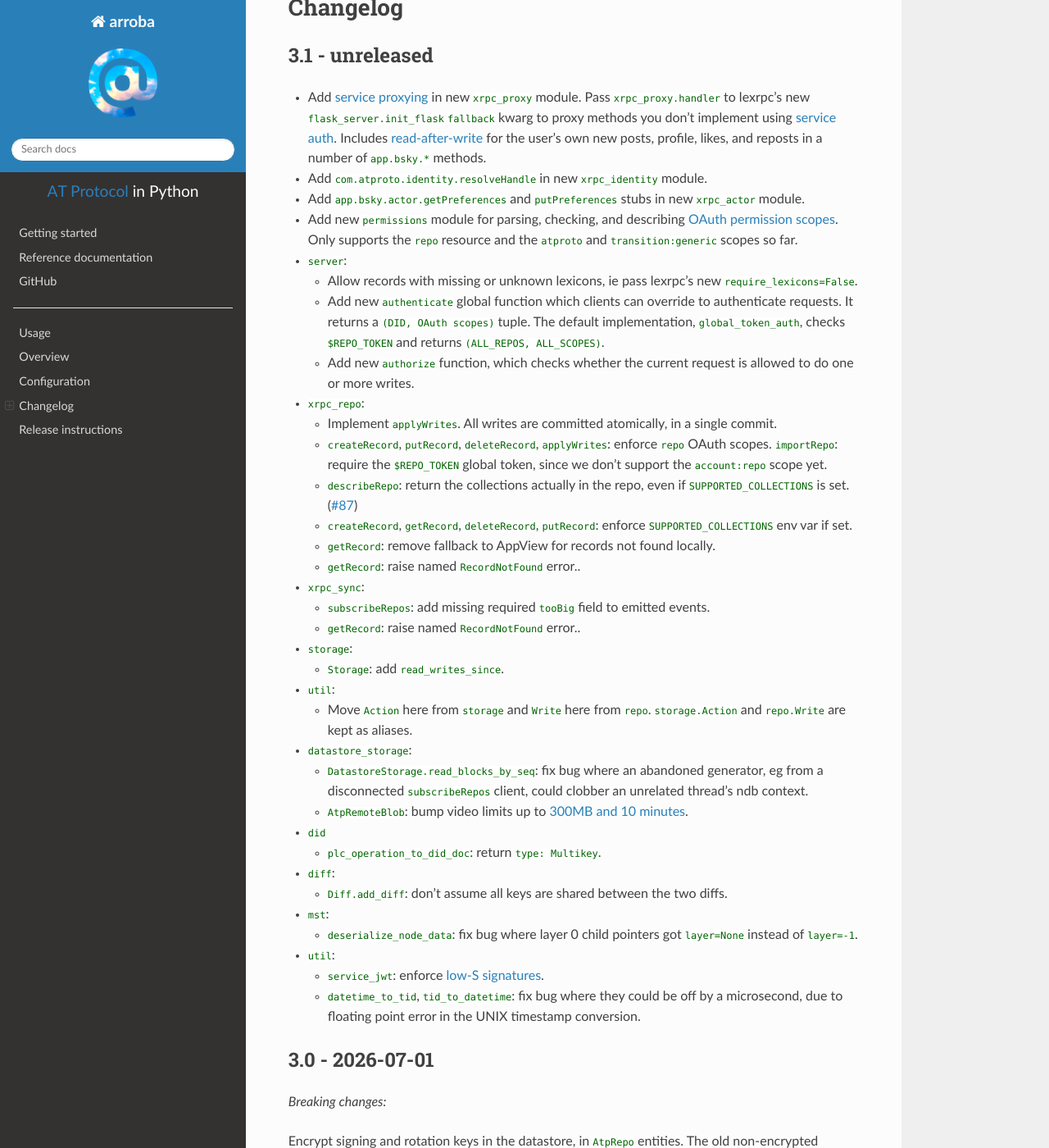
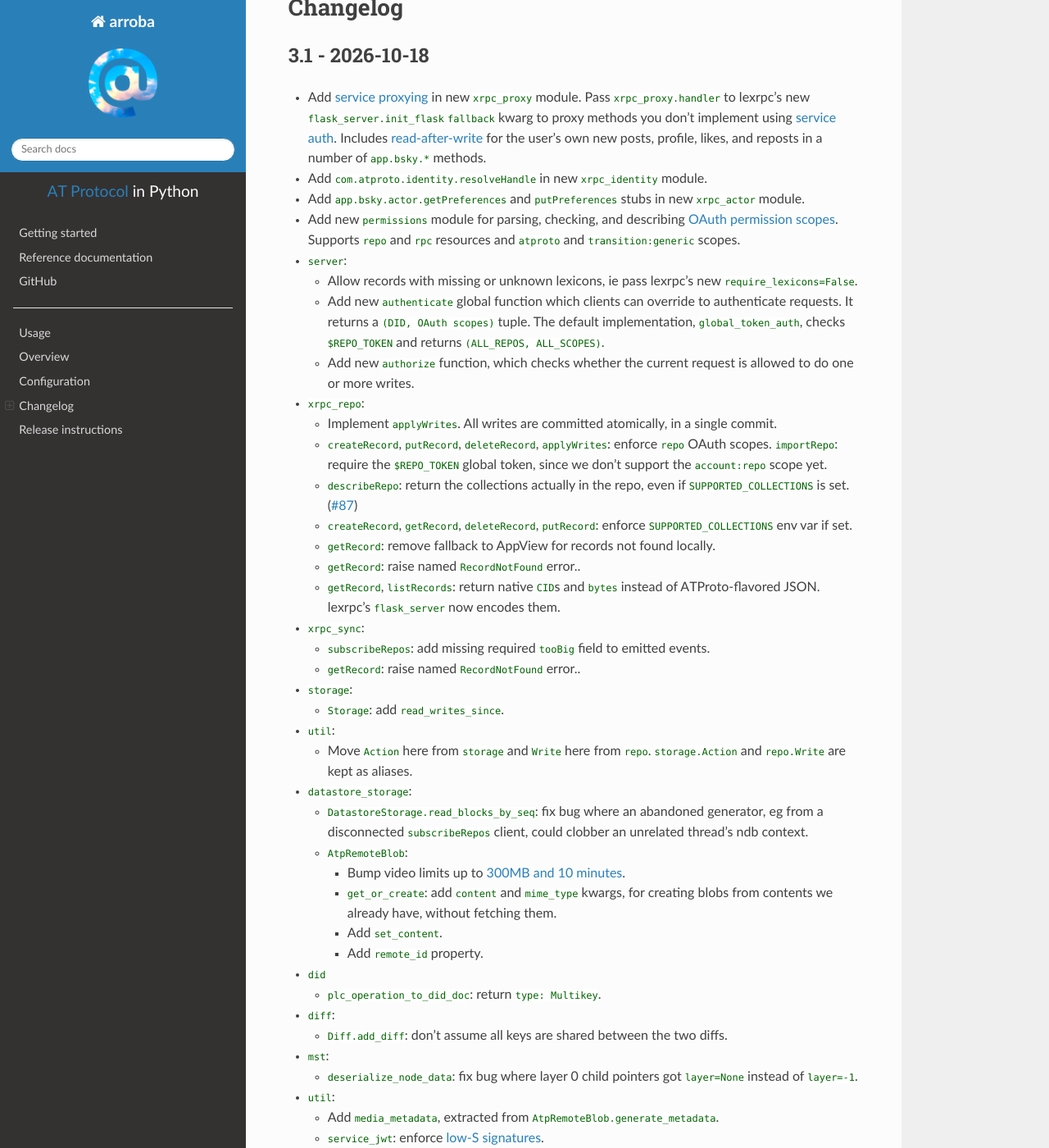
Before and after one commit to snarfed/arroba, a Sphinx documentation site: the page built from docs/index.rst, in a window 1280 px wide and 1400 px high, scrolled down 2995 px. Shown: the whole window at 82% size. Built offline with Sphinx 7.4.7 and the Read the Docs theme 3.1.0, drawn with Linux system fonts in a browser that asks for light colours.

```diff
--- a/docs/conf.py
+++ b/docs/conf.py
@@ -94,9 +94,9 @@ author = 'Ryan Barrett'
 # built documents.
 #
 # The short X.Y version.
-version = '3.0'
+version = '3.1'
 # The full version, including alpha/beta/rc tags.
-release = '3.0'
+release = '3.1'
 
 # The language for content autogenerated by Sphinx. Refer to documentation
 # for a list of supported languages.
--- a/docs/index.rst
+++ b/docs/index.rst
@@ -212,7 +212,7 @@ XRPC handlers:
 Changelog
 ---------
 
-3.1 - unreleased
+3.1 - 2026-10-18
 ~~~~~~~~~~~~~~~~
 
 - Add `service
@@ -231,8 +231,8 @@ Changelog
   new ``xrpc_actor`` module.
 - Add new ``permissions`` module for parsing, checking, and describing
   `OAuth permission scopes <https://atproto.com/specs/permission>`__.
-  Only supports the ``repo`` resource and the ``atproto`` and
-  ``transition:generic`` scopes so far.
+  Supports ``repo`` and ``rpc`` resources and ``atproto`` and
+  ``transition:generic`` scopes.
 - ``server``:
 
   - Allow records with missing or unknown lexicons, ie pass lexrpc’s new
@@ -260,6 +260,9 @@ Changelog
   - ``getRecord``: remove fallback to AppView for records not found
     locally.
   - ``getRecord``: raise named ``RecordNotFound`` error..
+  - ``getRecord``, ``listRecords``: return native ``CID``\ s and
+    ``bytes`` instead of ATProto-flavored JSON. lexrpc’s
+    ``flask_server`` now encodes them.
 
 - ``xrpc_sync``:
 
@@ -281,8 +284,15 @@ Changelog
   - ``DatastoreStorage.read_blocks_by_seq``: fix bug where an abandoned
     generator, eg from a disconnected ``subscribeRepos`` client, could
     clobber an unrelated thread’s ndb context.
-  - ``AtpRemoteBlob``: bump video limits up to `300MB and 10
-    minutes <https://bsky.app/profile/bsky.app/post/3mtwf7gxkwc2r>`__.
+  - ``AtpRemoteBlob``:
+
+    - Bump video limits up to `300MB and 10
+      minutes <https://bsky.app/profile/bsky.app/post/3mtwf7gxkwc2r>`__.
+    - ``get_or_create``: add ``content`` and ``mime_type`` kwargs, for
+      creating blobs from contents we already have, without fetching
+      them.
+    - Add ``set_content``.
+    - Add ``remote_id`` property.
 
 - ``did``
 
@@ -300,11 +310,15 @@ Changelog
 
 - ``util``:
 
+  - Add ``media_metadata``, extracted from
+    ``AtpRemoteBlob.generate_metadata``.
   - ``service_jwt``: enforce `low-S
     signatures <https://atproto.com/specs/cryptography#ecdsa-signature-malleability>`__.
   - ``datetime_to_tid``, ``tid_to_datetime``: fix bug where they could
     be off by a microsecond, due to floating point error in the UNIX
     timestamp conversion.
+
+.. _section-1:
 
 3.0 - 2026-07-01
 ~~~~~~~~~~~~~~~~
@@ -771,7 +785,7 @@ minimal demo code needed to wrap arroba in a fully functional PDS.
 
 - …and much more.
 
-.. _section-9:
+.. _section-10:
 
 0.2 - 2023-05-18
 ~~~~~~~~~~~~~~~~
```
Also changed, not shown: other parts of docs/index.rst (+9 -9 lines), README.md (+1 -1 lines), docs/source/arroba.rst (+4 -4 lines), pyproject.toml (+4 -4 lines).
